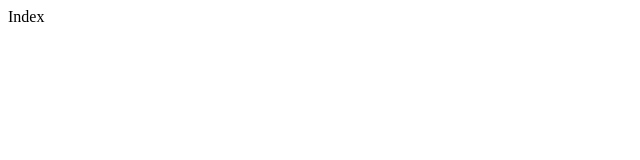
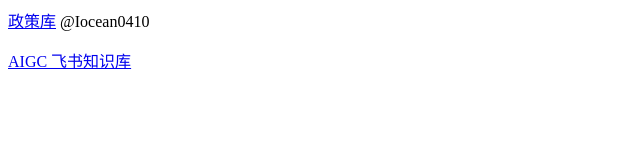
Before and after one commit to cooiky/cooiky.github.io, a plain HTML site: page index.html in a window 1280 px wide. Shown: the whole page, without its empty margins (0-640 px from the left). Drawn offline with Linux system fonts and the light colour scheme.

Commit message:
Update index.html

```diff
--- a/index.html
+++ b/index.html
@@ -3,6 +3,7 @@
     <title>Index</title>
   </head>
   <body>
-    Index
+    <p><a href="https://zhengceku.fun">政策库</a> @Iocean0410</p>
+    <p><a href="https://waytoagi.com">AIGC 飞书知识库</a></p>
   </body>
 </html
```
